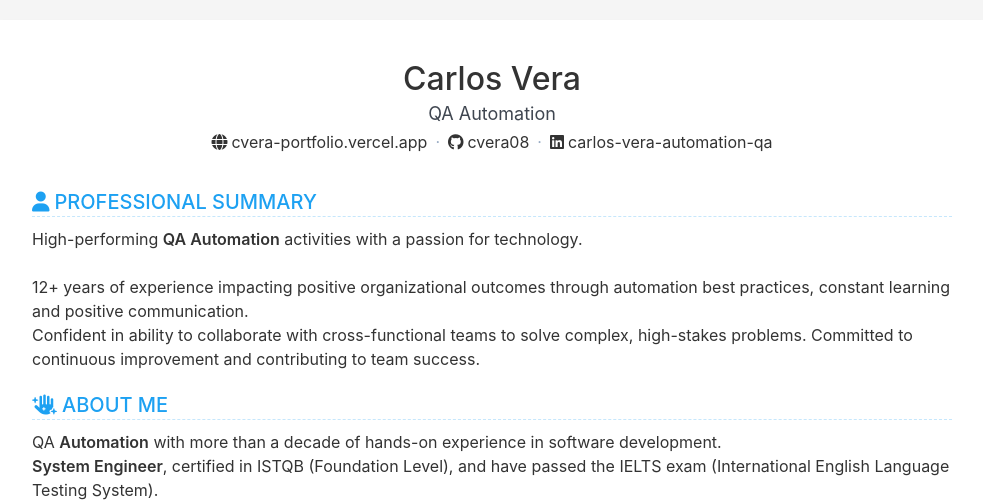
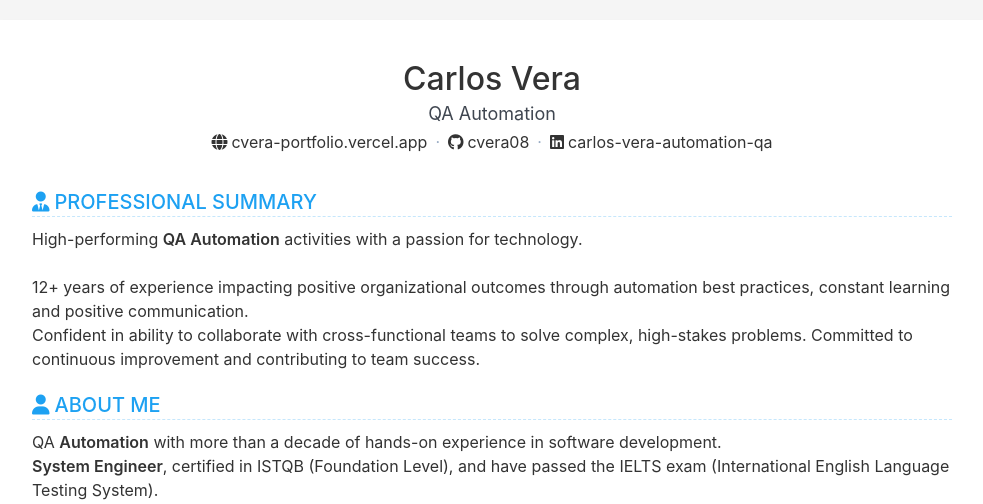
Before and after one commit to cvera08/short-resume, a Jekyll site: the page built from index.html, in a window 1280 px wide. Shown: the top 504 px of the page, without its empty margins (148-1131 px from the left). Built offline with Jekyll 4.4.1, drawn with Linux system fonts in a browser that asks for light colours.

Commit message:
style: user icons

```diff
--- a/_includes/evaluation.html
+++ b/_includes/evaluation.html
@@ -2,7 +2,7 @@
 {%- if evaluation and evaluation.show %}
 <section class="evaluation" style="order: {{ evaluation.order | default: 1 }}">
   <div class="section-title">
-    <i class="section-icon fa-solid fa-hand-sparkles"></i>
+    <i class="section-icon fa-solid fa-user"></i>
     <h2>{{ evaluation.title }}</h2>
   </div>
 
--- a/_includes/profile.html
+++ b/_includes/profile.html
@@ -2,7 +2,7 @@
 {%- if profile and profile.show %}
 <section class="profile" style="order: {{ profile.order | default: 1 }}">
   <div class="section-title">
-    <i class="section-icon fa-solid fa-user"></i>
+    <i class="section-icon fa-solid fa-user-tie"></i>
     <h2>{{ profile.title }}</h2>
   </div>
 
```
